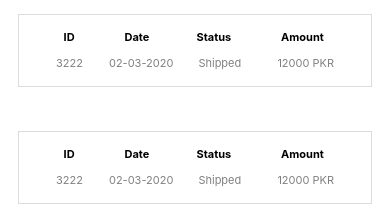
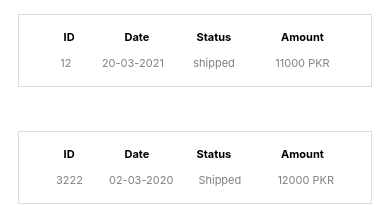
Before and after one commit to hamzaraj525/Order-Screen-Design, a React Native app: screen / in a window 390 px wide. Shown: the part 164-369 px from the top of the page. Built offline with nearby package versions, Linux system fonts and the light colour scheme.

Commit message:
flatList commited

```diff
--- a/App.js
+++ b/App.js
@@ -12,10 +12,23 @@ import {
   Text,
 } from 'react-native';
 
+const DATA = [
+  {
+    id: '12',
+    date: '20-03-2021',
+    status: 'shipped',
+    amount: '11000 PKR',
+    key: 1,
+  },
+];
+
 const App = () => {
   const [text, onChangeText] = React.useState('Useless Text');
   return (
-    <ScrollView style={{color: '#fdfdfd'}}>
+    <FlatList
+      style={{color: 'blue'}}
+      data={DATA}
+      renderItem={({item, index}) => (
         <View>
           {/* App Bar  */}
           <Appbar.Header style={styles.header}>
@@ -44,10 +57,10 @@ const App = () => {
               <Text style={styles.innerText}> Amount </Text>
             </View>
             <View style={styles.textSecond}>
-            <Text style={styles.id}>3222 </Text>
-            <Text style={styles.secondInnerText}> 02-03-2020 </Text>
-            <Text style={styles.shipped}>Shipped </Text>
-            <Text style={styles.amount}> 12000 PKR </Text>
+              <Text style={styles.id}>{item.id} </Text>
+              <Text style={styles.secondInnerText}> {item.date} </Text>
+              <Text style={styles.shipped}>{item.status} </Text>
+              <Text style={styles.amount}> {item.amount} </Text>
             </View>
             <View style={styles.text}>
               <Text style={styles.innerText}>ID </Text>
@@ -143,11 +156,13 @@ const App = () => {
               <Text style={styles.id}>3222 </Text>
               <Text style={styles.secondInnerText}> 02-03-2020 </Text>
               <Text style={styles.shipped}>Shipped </Text>
-            <Text style={styles.amount}> 12000 PKR </Text>
+              <Text style={styles.amount}> 13000 PKR </Text>
             </View>
           </View>
         </View>
-    </ScrollView>
+      )}
+      keyExtractor={item => item.id}
+    />
   );
 };
 
```
Lines whose indentation alone changed are shown as unchanged.
